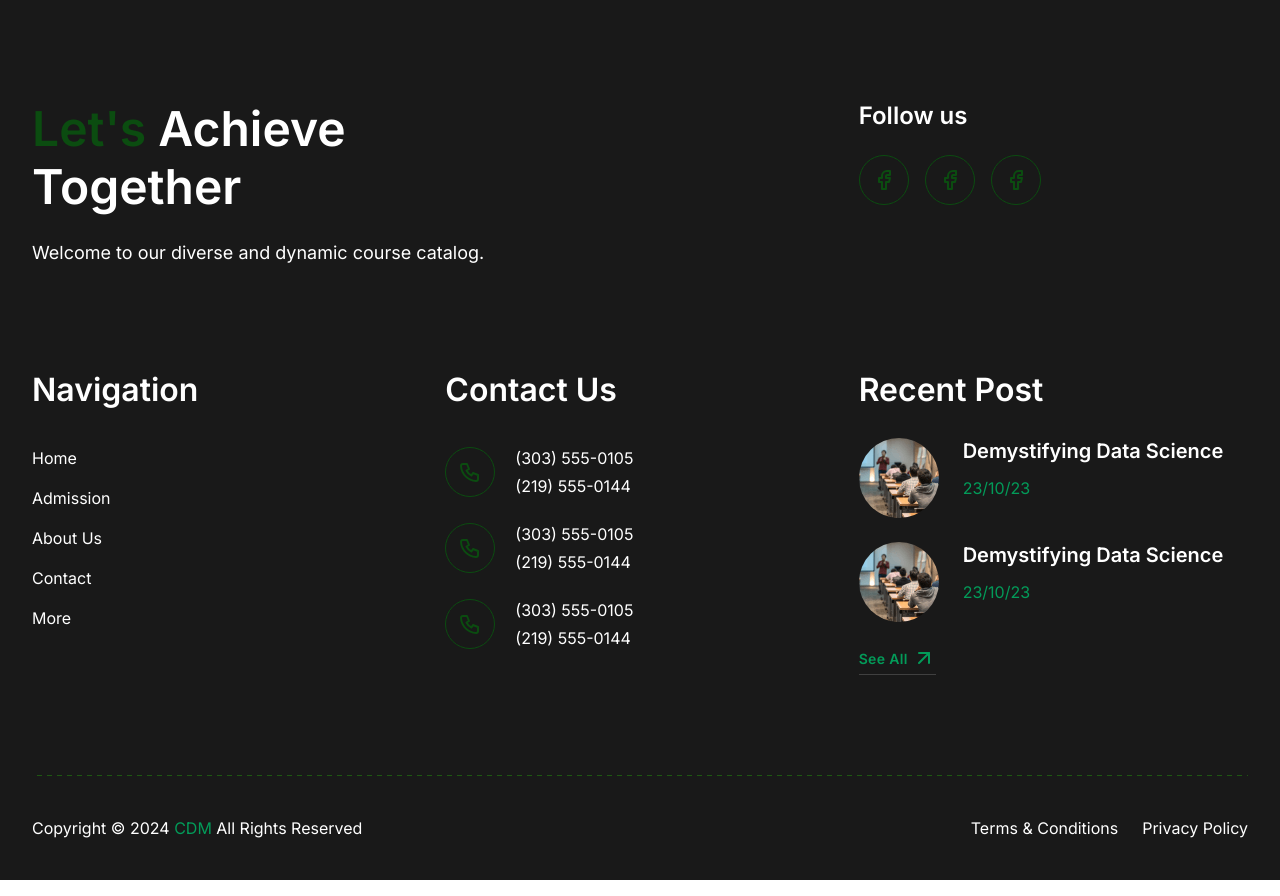
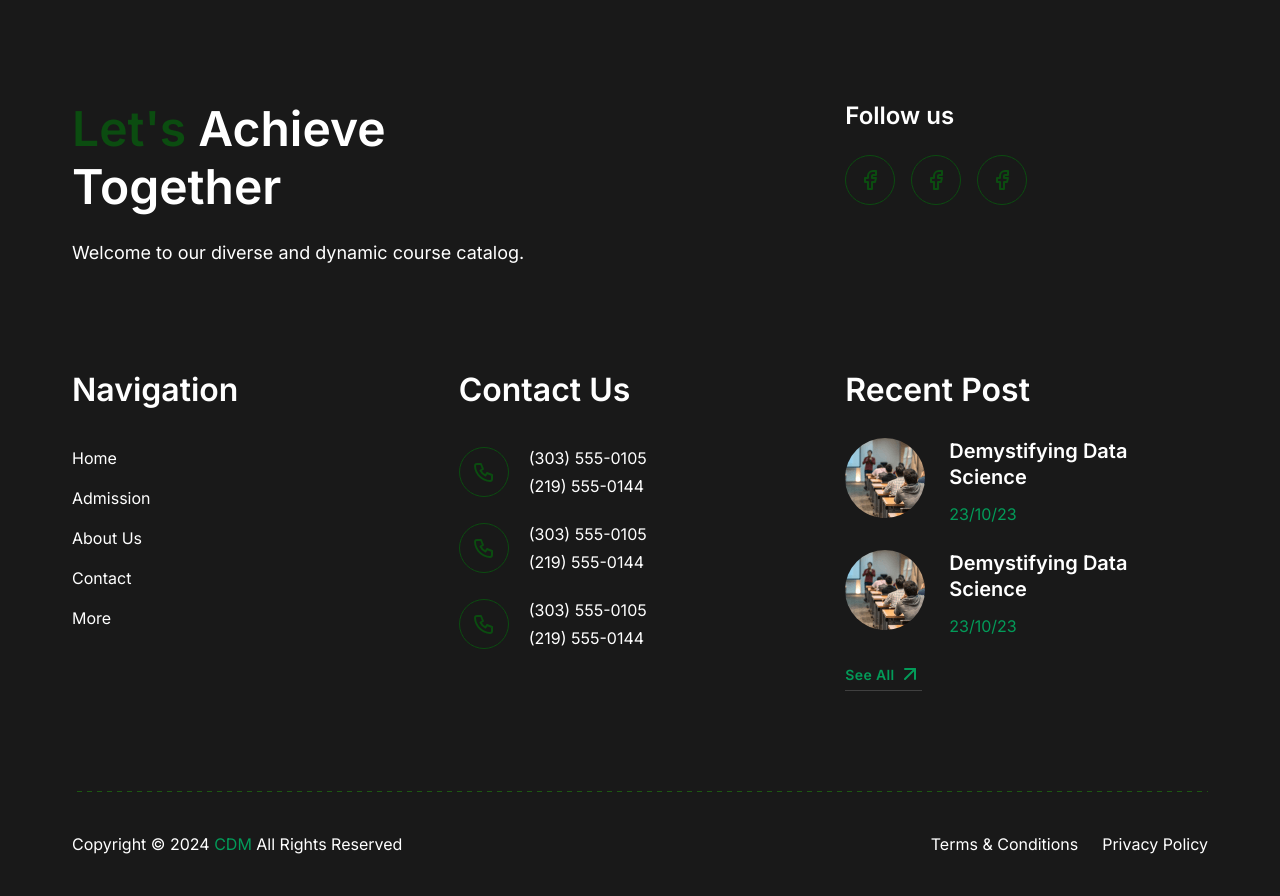
Before and after one commit to jjybaliguat/cdm-dynamic-website, a Next.js app: page / in a window 1280 px wide. Built offline with nearby package versions, Linux system fonts and the light colour scheme; no server answers.

Commit message:
some changes

```diff
--- a/src/app/globals.css
+++ b/src/app/globals.css
@@ -68,21 +68,32 @@
 }
 
 @layer base {
+
+*,:after,:before {
+    box-sizing: border-box;
+    border: 0 solid #e5e7eb
+}
+
   h1,h2,h3,h4,h5,h6 {
     font-size: inherit;
     font-weight: inherit;
-    /* color: #222E48; */
 }
-  * {
-    @apply border-border;
-  }
-  body {
-    @apply bg-background text-foreground;
-  }
 
-  .h1{
-    @apply text-[50px] md:text-[70px] lg:text-[100px] tracking-wider;
-  }
+html {
+    line-height: 1.5;
+    -webkit-text-size-adjust: 100%;
+    -moz-tab-size: 4;
+    -o-tab-size: 4;
+    tab-size: 4;
+    font-family: ui-sans-serif,system-ui,-apple-system,BlinkMacSystemFont,Segoe UI,Roboto,Helvetica Neue,Arial,Noto Sans,sans-serif,Apple Color Emoji,Segoe UI Emoji,Segoe UI Symbol,Noto Color Emoji;
+    font-feature-settings: normal;
+    font-variation-settings: normal
+}
+
+body {
+    margin: 0;
+    line-height: inherit
+}
 
   .btn-ghost{
     @apply hover:bg-primary text-black;
@@ -255,6 +266,53 @@
 .animate-spin-slow {
     animation: spin 10s linear infinite
 }
+
+.container {
+    width: 100%
+}
+
+@media (min-width: 576px) {
+    .container {
+        max-width:576px
+    }
+}
+
+@media (min-width: 768px) {
+    .container {
+        max-width:768px
+    }
+}
+
+@media (min-width: 992px) {
+    .container {
+        max-width:992px
+    }
+}
+
+@media (min-width: 1200px) {
+    .container {
+        max-width:1200px
+    }
+}
+
+@media (min-width: 1400px) {
+    .container {
+        max-width:1400px
+    }
+}
+
+@media (min-width: 1600px) {
+    .container {
+        max-width:1600px
+    }
+}
+
+@media (min-width: 1800px) {
+    .container {
+        max-width:1800px
+    }
+}
+
 .section-gap-top {
     padding-top: 40px
 }
--- a/src/app/layout.tsx
+++ b/src/app/layout.tsx
@@ -29,7 +29,7 @@ export default function RootLayout({
         )}
       >
         <Navbar />
-        <div>{children}</div>
+        {children}
         <Footer />
       </body>
     </html>
--- a/src/app/page.tsx
+++ b/src/app/page.tsx
@@ -9,6 +9,7 @@ import ReviewsSection from "@/components/sections/ReviewsSection";
 import Image from "next/image";
 import { cn, getStrapiURL } from '@/lib/utils'
 import qs from 'qs'
+import { HomePageProps } from "@/types";
 
 async function loader(){
   const { fetchData } = await import('@/lib/fetch');
@@ -66,7 +67,7 @@ async function loader(){
 }
 
 export default async function Home() {
-  const data = await loader()
+  const data = await loader() as HomePageProps
     if(!data) return null
     // const hero = data.blocks[0]
     let heroSectionData: any = null
--- a/src/components/sections/HeroSection.tsx
+++ b/src/components/sections/HeroSection.tsx
@@ -64,7 +64,7 @@ async function dataSection({data}: Readonly<HeroSectionProps>) {
                         opacity: 1,
                         transform: 'none'
                     }}>
-                        <h1 className='h1 font-semibold max-md:text-center'>{data.heading}</h1>
+                        <h1 className='d1 font-semibold max-md:text-center'>{data.heading}</h1>
                     </div>
                 </div>
                 <div className='col-start-9 col-end-13 w-fit max-md:padding-all-32 lg:col-start-10 xxl:col-start-11'>
--- a/src/types/index.ts
+++ b/src/types/index.ts
@@ -1,4 +1,16 @@
-
+export interface HomePageProps{
+    id: string,
+    createdAt: string,
+    updatedAt: string,
+    publishedAt: string,
+    blocks: [
+        HeroSectionProps,
+        CoursesSectionProps,
+        FeatureSectionProps,
+        CtaProps,
+        FacultySectionProps,
+    ]
+}
 export interface PageProps {
     params: {
       slug: string;
```
